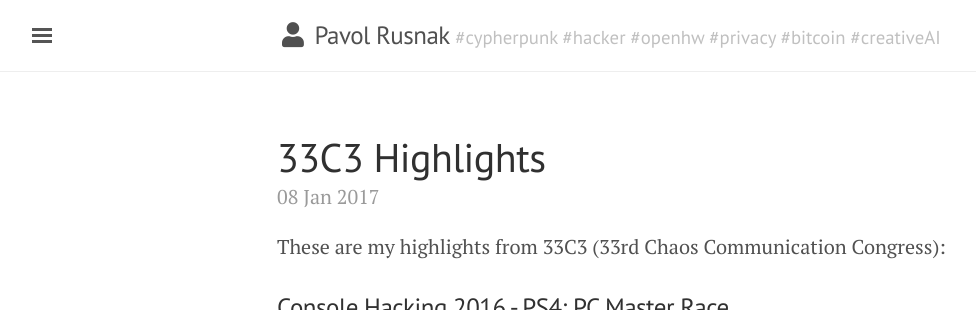
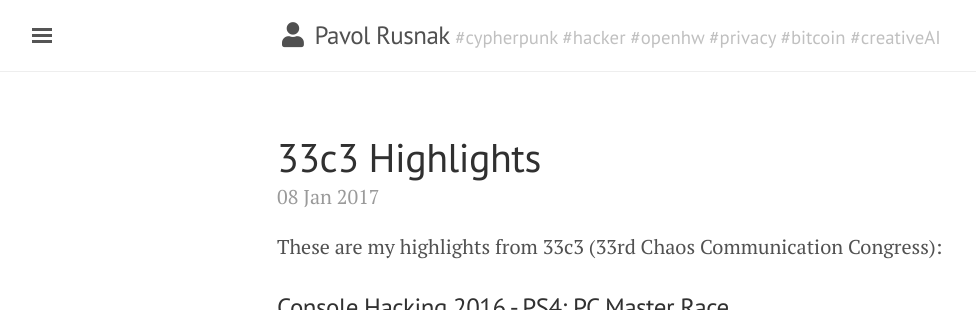
Before and after one commit to prusnak/rusnak.io, a Jekyll site: the page built from _posts/2017-01-08-33c3-highlights.md, in a window 1280 px wide and 900 px high, cut to the strip 0-310 px from the top of the window. Shown: the whole strip, without its empty margins (3-979 px from the left). Built offline with Jekyll 4.4.1, drawn with Linux system fonts in a browser that asks for light colours; nearby versions of some CDN libraries; comment, search, counter and statistics services are not loaded; some of the changed text lies outside the part shown.

```diff
--- a/_posts/2017-01-08-33c3-highlights.md
+++ b/_posts/2017-01-08-33c3-highlights.md
@@ -1,9 +1,9 @@
 ---
 layout: post
-title: 33C3 Highlights
+title: 33c3 Highlights
 ---
 
-These are my highlights from 33C3 (33rd Chaos Communication Congress):
+These are my highlights from 33c3 (33rd Chaos Communication Congress):
 
 ### Console Hacking 2016 - PS4: PC Master Race
 
```
Also changed, not shown: _posts/2016-01-08-32c3-highlights.md (+2 -2 lines), _posts/2020-01-02-36c3-highlights.md (added, +22 -0 lines).
